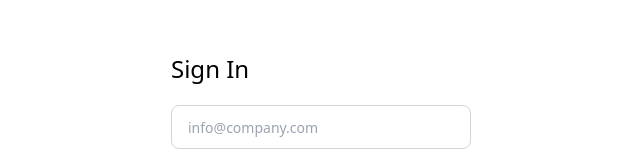
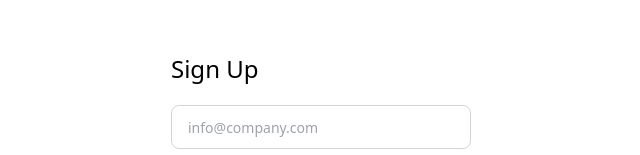
Before and after one commit to mrojasb2000/e-commerce-app, a Nuxt app: page /auth/signup in a window 1280 px wide. Shown: the part 269-424 px from the top of the page, without its empty margins (319-959 px from the left). Built offline with nearby package versions, Linux system fonts and the light colour scheme.

Commit message:
ref: fix sign up file

```diff
--- a/pages/auth/signup.vue
+++ b/pages/auth/signup.vue
@@ -7,7 +7,7 @@ definePageMeta({
     <div class="bg-white h-screen flex items-center justify-center">
         <div class="w-[300px] mt-20">
             <div class="flex flex-col gap-2">
-                <h1 class="text-2xl mb-3">Sign In</h1>
+                <h1 class="text-2xl mb-3">Sign Up</h1>
                 <input
                     type="text"
                     name=""
```
